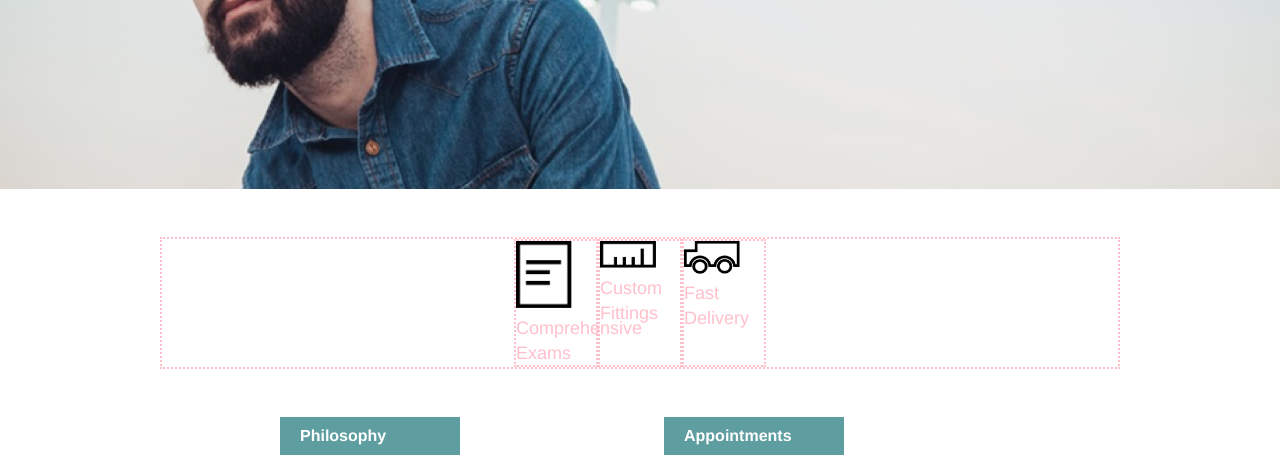
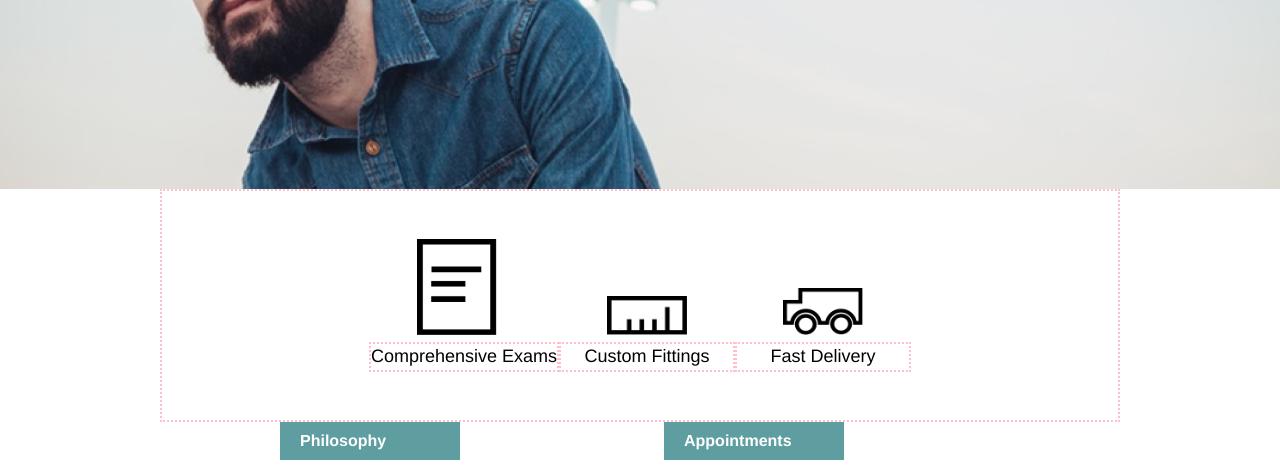
Before and after one commit to earth2travis/Tortoiseshell_Optics, a plain HTML site: page index.html in a window 1280 px wide. Shown: the part 291-759 px from the top of the page. Drawn offline with Linux system fonts and the light colour scheme.

Commit message:
Update features section

```diff
--- a/index.html
+++ b/index.html
@@ -36,21 +36,22 @@
       <div class="container main">
 
         <section class="features">
-          <figure class="feature">
+          <div class="feature">
             <img src="./resources/images/paper-icon.png">
-            <figcaption>Comprehensive Exams</figcaption>
-          </figure>
-          <figure class="feature">
+            <h2>Comprehensive Exams</h2>
+          </div>
+          <div class="feature">
             <img src="./resources/images/ruler-icon.png">
-            <figcaption>Custom Fittings</figcaption>
-          </figure>
-          <figure class="feature">
+            <h2>Custom Fittings</h2>
+          </div>
+          <div class="feature">
             <img src="./resources/images/truck-icon.png">
-            <figcaption>Fast Delivery</figcaption>
-          </figure>
+            <h2>Fast Delivery</h2>
+          </div>
+
+        </section>
 
         <!-- /features -->
-        </section>
 
         <section class="about">
           <div class="philosophy">
--- a/resources/css/styles.css
+++ b/resources/css/styles.css
@@ -3,10 +3,6 @@ body {
   font-family: Helvetica;
   font-size: 18px;
   line-height: 1.4;
-}
-
-.wrapper {
-
 }
 
 .container {
@@ -81,23 +77,23 @@ nav ul li {
 .features {
   display: flex;
   justify-content: center;
-  height: 8rem;
-  margin-top: 3rem;
+  align-items: flex-end;
+  padding: 3rem 0;
   border: 2px dotted pink;
+}
+
+.feature {
 
 }
 
-.feature {
+.feature img {
   width: 5rem;
-  border: 2px dotted pink;
+  margin: 0 3rem;
 }
 
-.feature img {
-  width: 3.5rem;
-}
-
-.feature figcaption {
-  color: pink;
+.feature h2 {
+  border: 2px dotted pink;
+  text-align: center;
 }
 
 .about {
@@ -105,7 +101,6 @@ nav ul li {
   flex-direction: row;
   justify-content: center;
   align-items: flex-start;
-  margin-top: 3rem;
 }
 
 .philosophy, .appointments {
```
